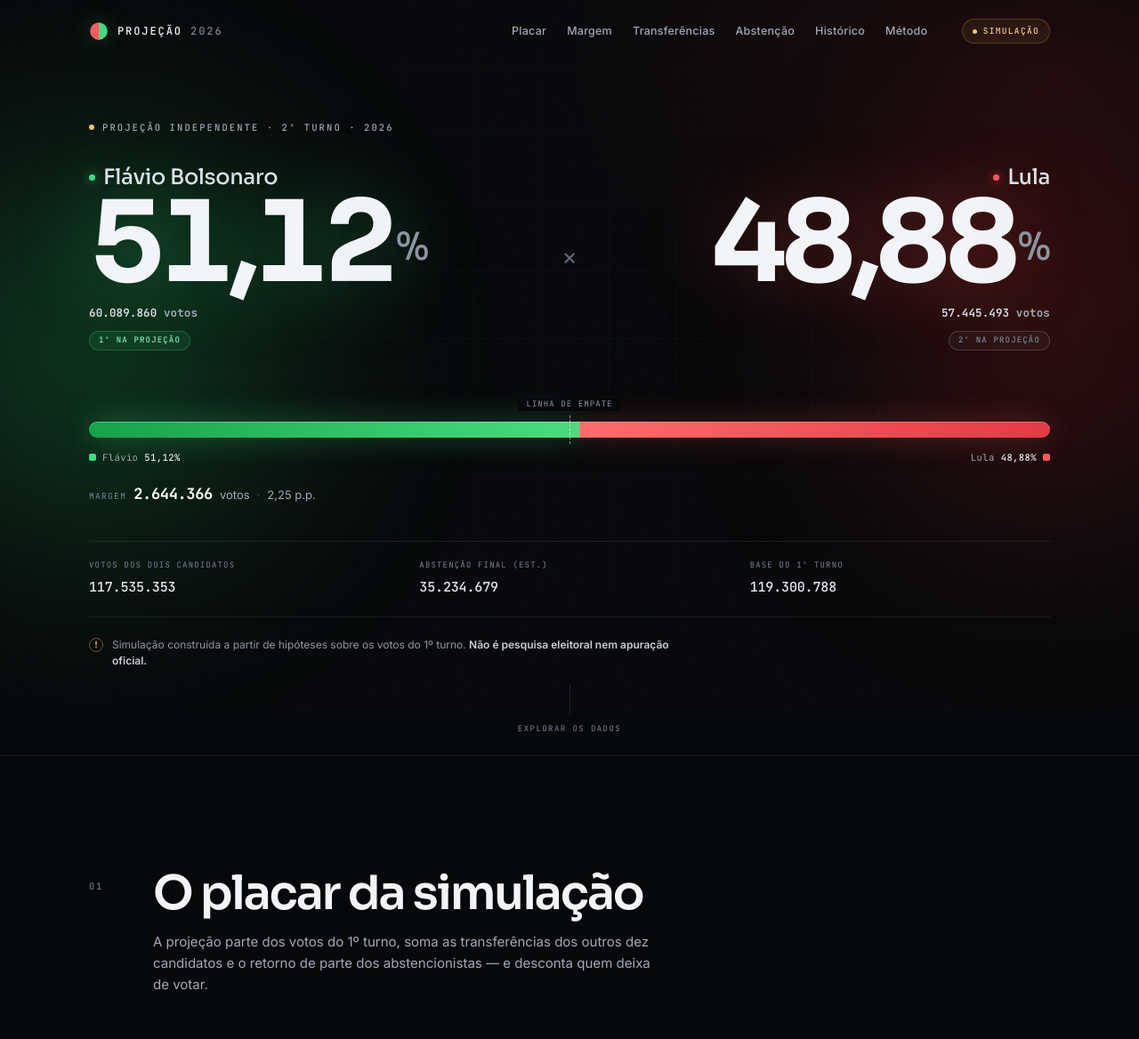
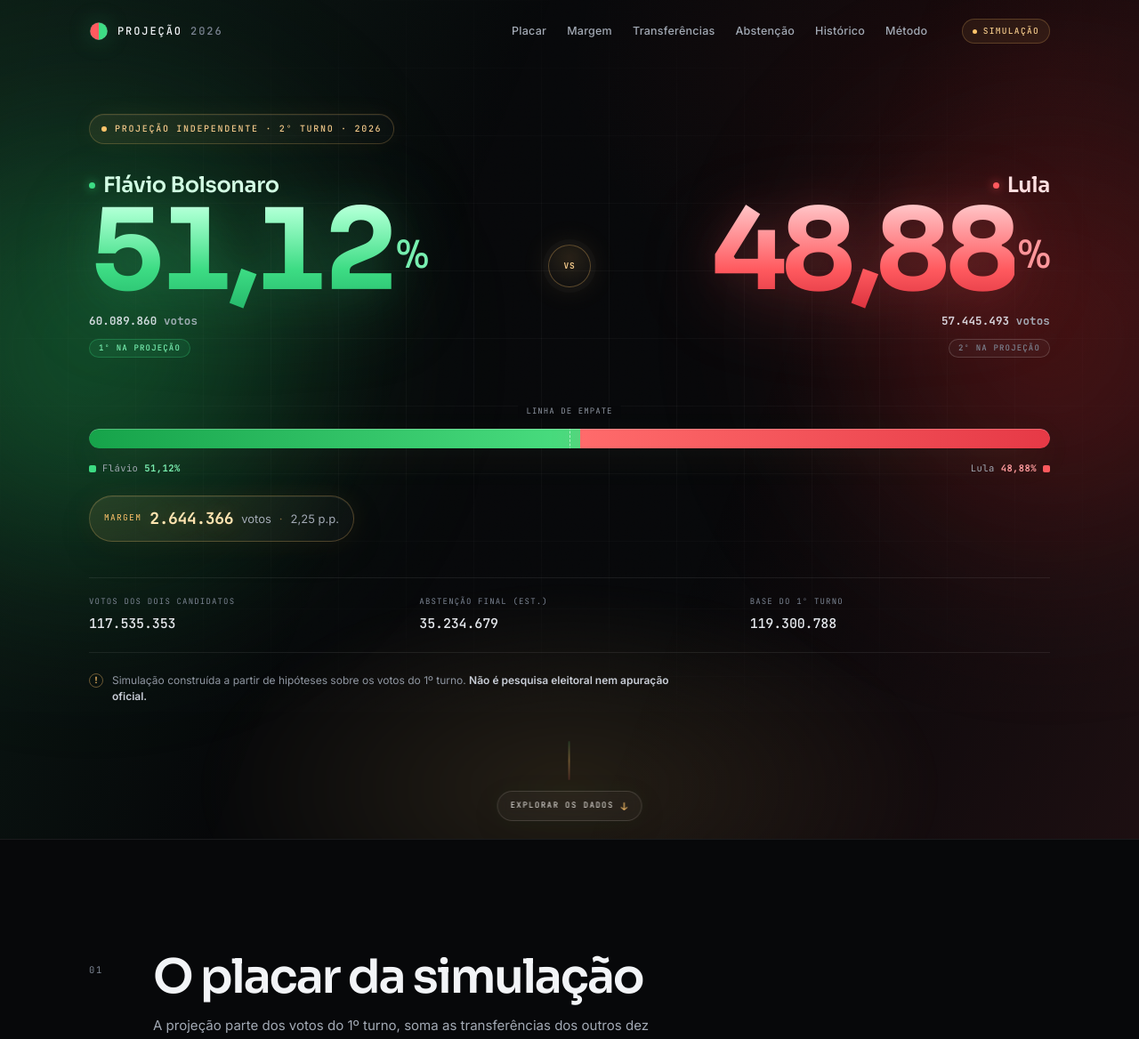
Before and after one commit to kauffmann07/kauffmann07.github.io, a PHP site: page / in a window 1280 px wide. Shown: the top 1168 px of the page at 89% size. Run offline with PHP 8.4, Linux system fonts and the light colour scheme.

Commit message:
Reforça apelo visual do hero com cores, margem e CTAs

```diff
--- a/index.html
+++ b/index.html
@@ -74,7 +74,7 @@
               <span class="score__votes"><span class="num" data-count="60089860">60.089.860</span> votos</span>
               <span class="score__badge">1º na projeção</span>
             </span>
-            <span class="score__vs">×</span>
+            <span class="score__vs">VS</span>
             <span class="score__side score__side--b">
               <span class="score__name"><span class="score__dot"></span>Lula</span>
               <span class="score__pct"><span class="num" data-count="48.88" data-dec="2">48,88</span><span class="score__sym">%</span></span>
@@ -106,11 +106,13 @@
         </div>
 
         <p class="disclaimer reveal"><span class="disclaimer__icon" aria-hidden="true">!</span> <span class="disclaimer__txt">Simulação construída a partir de hipóteses sobre os votos do 1º turno. <strong>Não é pesquisa eleitoral nem apuração oficial.</strong></span></p>
+
+        <a class="hero__cta reveal" href="#placar">Ver o placar completo <span aria-hidden="true">↓</span></a>
       </div>
 
       <a class="scrollcue" href="#placar" aria-label="Ir para o placar">
         <span class="scrollcue__line" aria-hidden="true"><span></span></span>
-        <span>Explorar os dados</span>
+        <span class="scrollcue__label">Explorar os dados <span class="scrollcue__arrow" aria-hidden="true">↓</span></span>
       </a>
     </section>
 
--- a/styles.css
+++ b/styles.css
@@ -260,8 +260,32 @@ button { font: inherit; color: inherit; }
   display: flex;
   align-items: center;
   min-height: 100svh;
-  padding: 128px 0 96px;
+  padding: 128px 0 150px;
   overflow: hidden;
+}
+
+.hero::before {
+  content: "";
+  position: absolute;
+  inset: 0;
+  z-index: 0;
+  pointer-events: none;
+  background:
+    linear-gradient(112deg, rgba(61, 220, 132, .10) 0%, transparent 38%, transparent 62%, rgba(255, 90, 95, .09) 100%);
+}
+
+.hero::after {
+  content: "";
+  position: absolute;
+  left: 50%;
+  bottom: -20%;
+  z-index: 0;
+  width: min(900px, 90vw);
+  height: 52%;
+  transform: translateX(-50%);
+  pointer-events: none;
+  background: radial-gradient(ellipse at center, rgba(255, 196, 107, .12), transparent 66%);
+  filter: blur(10px);
 }
 
 .hero__grid {
@@ -269,12 +293,12 @@ button { font: inherit; color: inherit; }
   inset: 0;
   pointer-events: none;
   background-image:
-    linear-gradient(to right, rgba(255, 255, 255, .045) 1px, transparent 1px),
-    linear-gradient(to bottom, rgba(255, 255, 255, .045) 1px, transparent 1px);
+    linear-gradient(to right, rgba(255, 255, 255, .055) 1px, transparent 1px),
+    linear-gradient(to bottom, rgba(255, 255, 255, .055) 1px, transparent 1px);
   background-size: 76px 76px;
   -webkit-mask-image: radial-gradient(ellipse 78% 62% at 50% 42%, #000 15%, transparent 78%);
   mask-image: radial-gradient(ellipse 78% 62% at 50% 42%, #000 15%, transparent 78%);
-  opacity: .55;
+  opacity: .68;
 }
 
 .hero__aura {
@@ -292,7 +316,7 @@ button { font: inherit; color: inherit; }
   max-height: 820px;
   left: -20vw;
   top: 4vh;
-  background: radial-gradient(circle, rgba(34, 197, 94, .30), transparent 66%);
+  background: radial-gradient(circle, rgba(34, 197, 94, .42), transparent 66%);
 }
 
 .hero__aura--b {
@@ -302,7 +326,7 @@ button { font: inherit; color: inherit; }
   max-height: 760px;
   right: -18vw;
   top: 6vh;
-  background: radial-gradient(circle, rgba(220, 38, 38, .24), transparent 66%);
+  background: radial-gradient(circle, rgba(220, 38, 38, .34), transparent 66%);
 }
 
 .hero__inner { position: relative; z-index: 1; }
@@ -311,12 +335,17 @@ button { font: inherit; color: inherit; }
   display: inline-flex;
   align-items: center;
   gap: 9px;
-  font-family: var(--font-mono);
-  font-size: 10.5px;
+  padding: 8px 13px;
+  border: 1px solid rgba(255, 196, 107, .22);
+  border-radius: 999px;
+  background: linear-gradient(100deg, rgba(255, 196, 107, .08), rgba(255, 255, 255, .015));
+  box-shadow: 0 0 28px rgba(255, 196, 107, .05), inset 0 1px 0 rgba(255, 255, 255, .05);
+  font-family: var(--font-mono);
+  font-size: 10px;
   font-weight: 500;
-  letter-spacing: .2em;
+  letter-spacing: .17em;
   text-transform: uppercase;
-  color: var(--muted);
+  color: #f3c98a;
 }
 
 .eyebrow__dot {
@@ -346,13 +375,14 @@ button { font: inherit; color: inherit; }
   gap: 9px;
   font-family: var(--font-display);
   font-size: clamp(1.05rem, 1.9vw, 1.5rem);
-  font-weight: 500;
+  font-weight: 600;
   letter-spacing: -.015em;
   color: #dfe3ea;
   white-space: nowrap;
 }
 
-.score__side--b .score__name { justify-content: flex-end; }
+.score__side--a .score__name { color: #d7ffe7; }
+.score__side--b .score__name { color: #ffe1e2; justify-content: flex-end; }
 
 .score__dot {
   width: 7px;
@@ -375,8 +405,24 @@ button { font: inherit; color: inherit; }
   font-variant-numeric: tabular-nums;
 }
 
-.score__side--a .score__pct { text-shadow: 0 0 90px rgba(61, 220, 132, .35); }
-.score__side--b .score__pct { text-shadow: 0 0 90px rgba(255, 90, 95, .28); }
+.score__side--a .score__pct .num {
+  background: linear-gradient(180deg, #f1fff8 0%, #a5ffce 24%, #3ddc84 63%, #1eae63 100%);
+  -webkit-background-clip: text;
+  background-clip: text;
+  -webkit-text-fill-color: transparent;
+  filter: drop-shadow(0 16px 46px rgba(61, 220, 132, .26)) drop-shadow(0 0 20px rgba(61, 220, 132, .13));
+}
+
+.score__side--b .score__pct .num {
+  background: linear-gradient(180deg, #fff5f5 0%, #ffb5b8 24%, #ff5a5f 63%, #cf2634 100%);
+  -webkit-background-clip: text;
+  background-clip: text;
+  -webkit-text-fill-color: transparent;
+  filter: drop-shadow(0 16px 46px rgba(255, 90, 95, .24)) drop-shadow(0 0 20px rgba(255, 90, 95, .12));
+}
+
+.score__side--a .score__sym { color: #7af0b2; }
+.score__side--b .score__sym { color: #ff9a9e; }
 
 .score__sym {
   font-size: .34em;
@@ -420,11 +466,21 @@ button { font: inherit; color: inherit; }
 }
 
 .score__vs {
-  font-family: var(--font-display);
-  font-size: clamp(1.25rem, 2vw, 1.6rem);
-  font-weight: 400;
-  color: #5a616d;
+  display: grid;
+  place-items: center;
+  width: clamp(42px, 3.8vw, 50px);
+  height: clamp(42px, 3.8vw, 50px);
+  flex-shrink: 0;
   align-self: center;
+  border: 1px solid rgba(255, 196, 107, .3);
+  border-radius: 50%;
+  background: radial-gradient(circle at 50% 30%, rgba(255, 196, 107, .13), rgba(255, 255, 255, .015));
+  box-shadow: 0 0 0 6px rgba(255, 255, 255, .018), 0 0 34px rgba(255, 196, 107, .12);
+  font-family: var(--font-mono);
+  font-size: 9.5px;
+  font-weight: 700;
+  letter-spacing: .08em;
+  color: #f3c98a;
   user-select: none;
 }
 
@@ -455,10 +511,29 @@ button { font: inherit; color: inherit; }
 .split__bar {
   position: relative;
   display: flex;
-  height: 18px;
+  height: 22px;
   border-radius: 999px;
+  overflow: hidden;
   background: var(--surface-2);
-  box-shadow: inset 0 0 0 1px rgba(255, 255, 255, .05);
+  box-shadow:
+    inset 0 0 0 1px rgba(255, 255, 255, .06),
+    0 12px 40px rgba(61, 220, 132, .06),
+    0 12px 40px rgba(255, 90, 95, .05);
+}
+
+.split__bar::after {
+  content: "";
+  position: absolute;
+  inset: 0;
+  pointer-events: none;
+  background: linear-gradient(105deg, transparent 28%, rgba(255, 255, 255, .26) 50%, transparent 72%);
+  transform: translateX(-120%);
+  animation: bar-sheen 5.5s var(--ease) infinite;
+}
+
+@keyframes bar-sheen {
+  0%, 62% { transform: translateX(-120%); }
+  100% { transform: translateX(120%); }
 }
 
 .split__a, .split__b {
@@ -513,7 +588,9 @@ button { font: inherit; color: inherit; }
 }
 
 .split__item { display: inline-flex; align-items: center; gap: 7px; }
-.split__item b { color: #e8ebf0; font-weight: 500; }
+.split__item b { color: #e8ebf0; font-weight: 600; }
+.split__item:first-child b { color: var(--a-2); }
+.split__item:last-child b { color: var(--b-2); }
 
 .key {
   display: inline-block;
@@ -528,12 +605,19 @@ button { font: inherit; color: inherit; }
 .key--n { background: #4a5160; background-image: repeating-linear-gradient(135deg, rgba(255,255,255,.22) 0 1px, transparent 1px 4px); }
 
 .hero__margin {
-  margin-top: 20px;
+  display: inline-flex;
+  align-items: center;
+  gap: 9px;
+  width: fit-content;
+  max-width: 100%;
+  margin-top: 22px;
+  padding: 11px 16px;
+  border: 1px solid rgba(255, 196, 107, .25);
+  border-radius: 999px;
+  background: linear-gradient(100deg, rgba(255, 196, 107, .10), rgba(255, 255, 255, .025));
+  box-shadow: 0 12px 36px rgba(0, 0, 0, .16), 0 0 32px rgba(255, 196, 107, .07), inset 0 1px 0 rgba(255, 255, 255, .06);
   font-size: 13px;
   color: var(--muted);
-  display: flex;
-  align-items: baseline;
-  gap: 8px;
   flex-wrap: wrap;
 }
 
@@ -542,18 +626,19 @@ button { font: inherit; color: inherit; }
   font-size: 9.5px;
   letter-spacing: .14em;
   text-transform: uppercase;
-  color: var(--muted-2);
+  color: var(--amber);
 }
 
 .hero__margin strong {
   font-family: var(--font-mono);
-  font-size: 17px;
+  font-size: 18px;
   font-weight: 700;
-  color: #fff;
+  color: #ffe4b0;
   letter-spacing: -.02em;
-}
-
-.hero__margin-dot { color: #3d434d; }
+  text-shadow: 0 0 22px rgba(255, 196, 107, .32);
+}
+
+.hero__margin-dot { color: rgba(255, 196, 107, .48); }
 
 .hero__meta {
   display: grid;
@@ -614,30 +699,33 @@ button { font: inherit; color: inherit; }
   font-weight: 700;
 }
 
+.hero__cta { display: none; }
+
 .scrollcue {
   position: absolute;
   left: 50%;
-  bottom: 22px;
+  bottom: 20px;
   transform: translateX(-50%);
   display: flex;
   flex-direction: column;
   align-items: center;
-  gap: 10px;
+  gap: 12px;
   font-family: var(--font-mono);
   font-size: 9px;
   letter-spacing: .16em;
   text-transform: uppercase;
-  color: var(--muted-2);
+  color: var(--muted);
   transition: color .2s;
 }
 
-.scrollcue:hover { color: var(--muted); }
+.scrollcue:hover { color: var(--text); }
 
 .scrollcue__line {
   position: relative;
-  width: 1px;
-  height: 34px;
-  background: rgba(255, 255, 255, .12);
+  width: 2px;
+  height: 44px;
+  border-radius: 999px;
+  background: linear-gradient(to bottom, rgba(61, 220, 132, .16), rgba(255, 196, 107, .34), rgba(255, 90, 95, .16));
   overflow: hidden;
 }
 
@@ -646,14 +734,46 @@ button { font: inherit; color: inherit; }
   top: -50%;
   left: 0;
   width: 100%;
-  height: 50%;
-  background: linear-gradient(to bottom, transparent, #cfd4dc);
+  height: 52%;
+  background: linear-gradient(to bottom, transparent, #fff 70%, #ffd79a);
   animation: cue 2.2s var(--ease) infinite;
+}
+
+.scrollcue__label {
+  display: inline-flex;
+  align-items: center;
+  gap: 8px;
+  padding: 9px 14px;
+  border: 1px solid rgba(255, 255, 255, .14);
+  border-radius: 999px;
+  background: rgba(255, 255, 255, .035);
+  backdrop-filter: blur(8px);
+  box-shadow: 0 10px 28px rgba(0, 0, 0, .2), 0 0 26px rgba(61, 220, 132, .05);
+  color: #e8ebf0;
+  transition: background .2s, border-color .2s, transform .2s var(--ease);
+}
+
+.scrollcue:hover .scrollcue__label {
+  border-color: rgba(61, 220, 132, .38);
+  background: rgba(61, 220, 132, .08);
+  transform: translateY(-1px);
+}
+
+.scrollcue__arrow {
+  font-size: 12px;
+  line-height: 1;
+  color: var(--amber);
+  animation: cue-arrow 1.8s var(--ease) infinite;
 }
 
 @keyframes cue {
   0% { top: -50%; }
   60%, 100% { top: 100%; }
+}
+
+@keyframes cue-arrow {
+  0%, 100% { transform: translateY(0); }
+  50% { transform: translateY(3px); }
 }
 
 /* ---------- sections ---------- */
```
Also changed, not shown: other parts of styles.css (+66 -5 lines), og.png.
